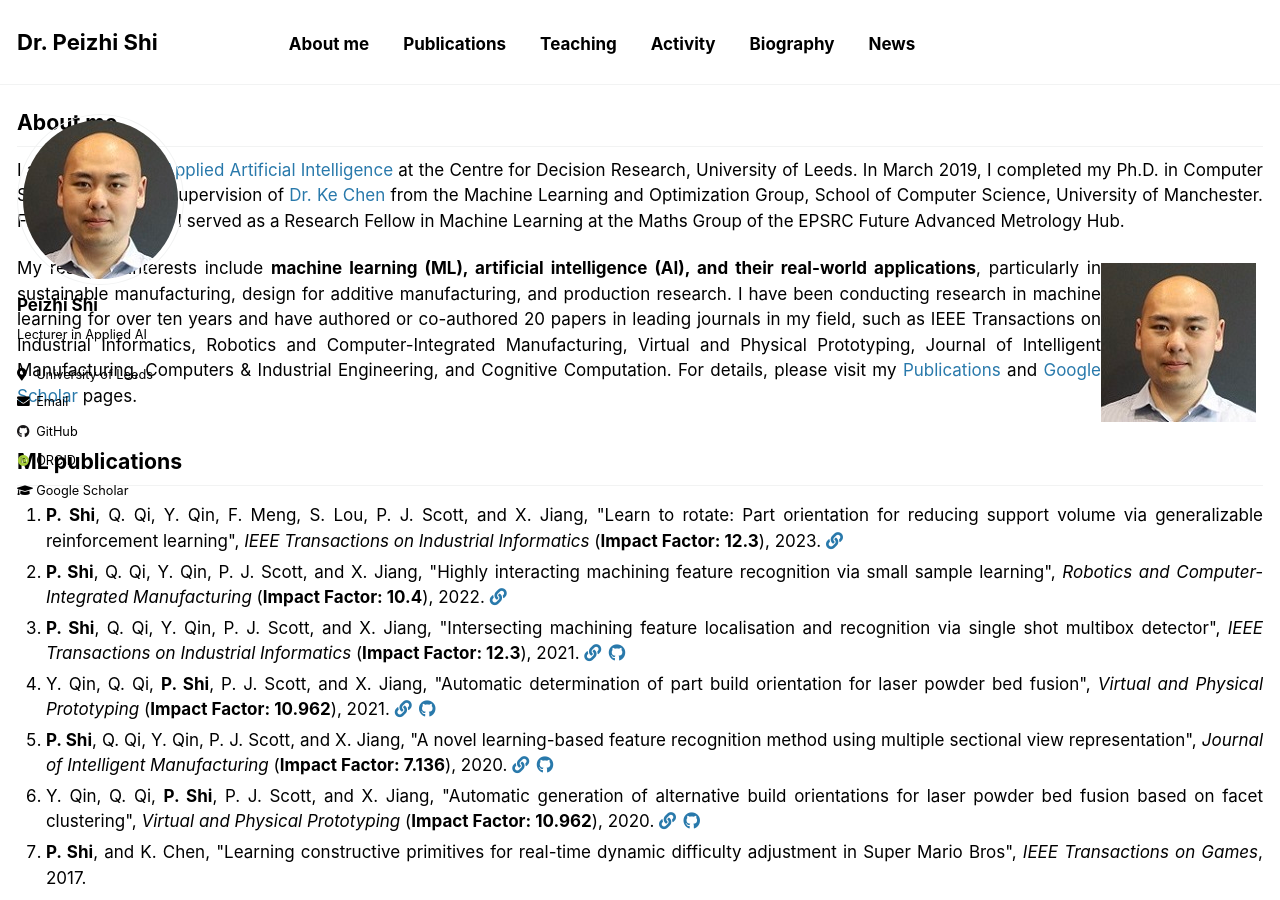
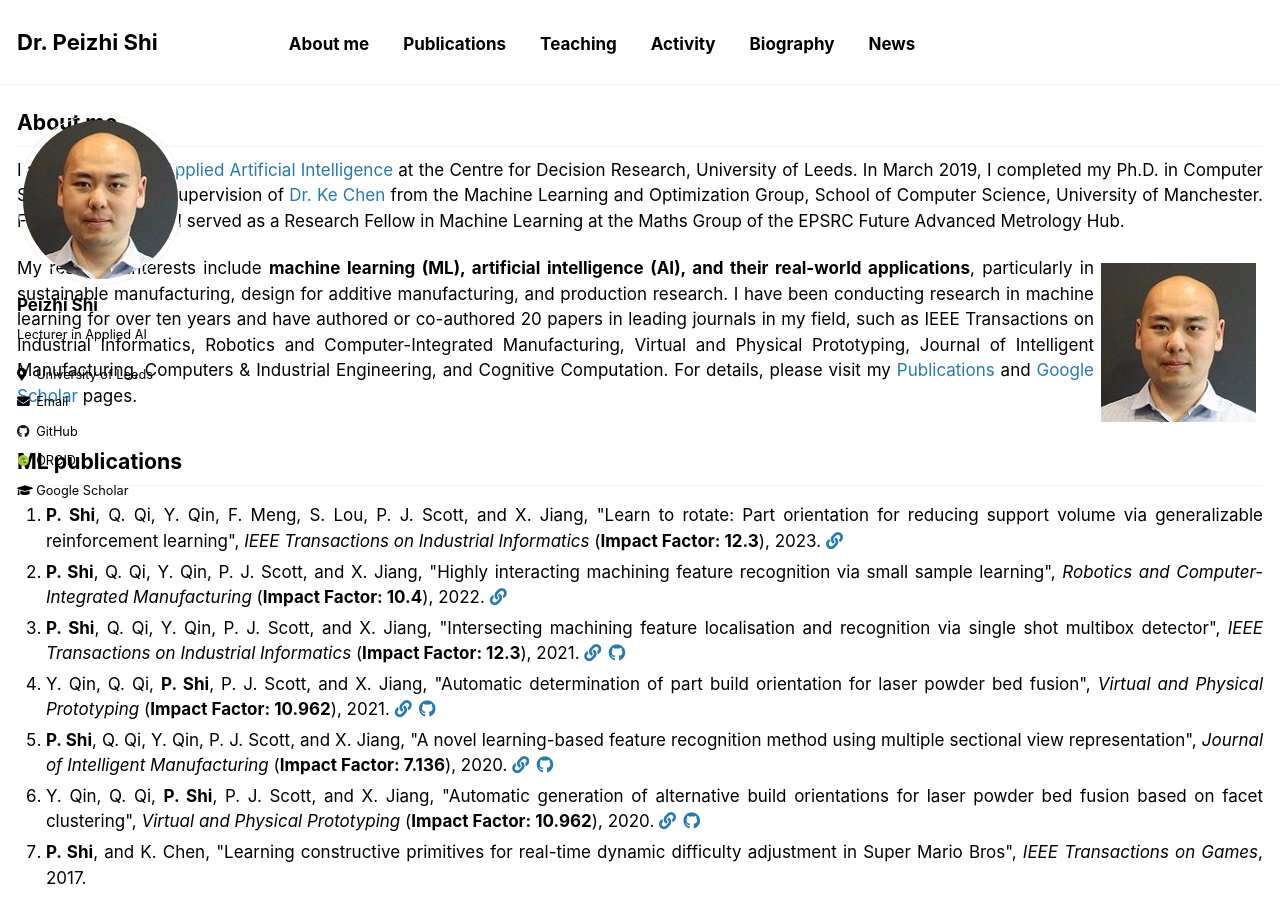
Before and after one commit to PeizhiShi/peizhishi.github.io, a Jekyll site: the page built from _pages/index.md, in a window 1280 px wide and 900 px high, scrolled down 505 px. Built offline with Jekyll 4.4.1, drawn with Linux system fonts in a browser that asks for light colours; some web fonts are replaced; our own code applies the rules of GitHub Pages for plain Markdown files.

Commit message:
Update index.md

```diff
--- a/_pages/index.md
+++ b/_pages/index.md
@@ -7,7 +7,7 @@ author_profile: true
 
 I am a [Lecturer in Applied Artificial Intelligence](https://business.leeds.ac.uk/faculty/staff/2083/dr-peizhi-shi) at the Centre for Decision Research, University of Leeds. In March 2019, I completed my Ph.D. in Computer Science under the supervision of [Dr. Ke Chen](https://www.cs.man.ac.uk/~kechen/index.php) from the Machine Learning and Optimization Group, School of Computer Science, University of Manchester. From 2019 to 2023, I served as a Research Fellow in Machine Learning at the Maths Group of the EPSRC Future Advanced Metrology Hub.
 
-![Some Title](https://peizhishi.github.io/images/myprofile.jpeg){:style="float: right;margin-right: 7px;margin-top: 7px;"}
+![Some Title](https://peizhishi.github.io/images/myprofile.jpeg){:style="float: right;margin: 7px;"}
 
 My research interests include **machine learning (ML), artificial intelligence (AI), and their real-world applications**, particularly in sustainable manufacturing, design for additive manufacturing, and production research. I have been conducting research in machine learning for over ten years and have authored or co-authored {{site.publications | size}} papers in leading journals in my field, such as IEEE Transactions on Industrial Informatics, Robotics and Computer-Integrated Manufacturing, Virtual and Physical Prototyping, Journal of Intelligent Manufacturing, Computers & Industrial Engineering, and Cognitive Computation. For details, please visit my [Publications](index.html#ml-publications) and [Google Scholar](https://scholar.google.com/citations?user=qQuCvmQAAAAJ) pages.
 
```
